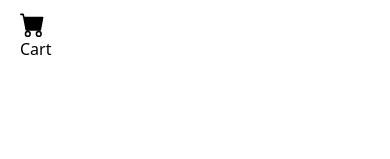
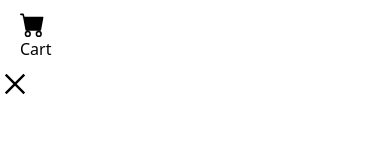
Before and after one commit to salawu-ahmed/responsive-restaurant-website-, a React (Vite) app: page / in a window 390 px wide. Shown: the part 137-296 px from the top of the page. Built offline with nearby package versions, Linux system fonts and the light colour scheme.

Commit message:
added mobiile overlay & close button on mobile menu

```diff
--- a/src/components/Navbar.jsx
+++ b/src/components/Navbar.jsx
@@ -1,5 +1,5 @@
 import React from "react";
-import { AiOutlineMenu, AiOutlineSearch } from "react-icons/ai";
+import { AiOutlineMenu, AiOutlineSearch, AiOutlineClose } from "react-icons/ai";
 import { BsFillCartFill } from 'react-icons/bs'
 
 const Navbar = () => {
@@ -28,6 +28,14 @@ const Navbar = () => {
       <button className="bg-black text-white hidden md:flex items-center py-2 rounded-full">
         <BsFillCartFill size={25} className="mr-2"/> Cart
       </button>
+
+      {/* mobile menu */}
+      <div className="bg-black/80 top-0 absolute h-screen w-full z-10 left-0"></div>
+
+      {/* side drawer menu */}
+      <div className="absolute w-[300px] top-0 left-0 h-screen bg-white duration-300 z-10">
+        <AiOutlineClose size={30} className="absolute right-4 top-4 cursor-pointer"/>
+      </div>
     </div>
 
   );
```
